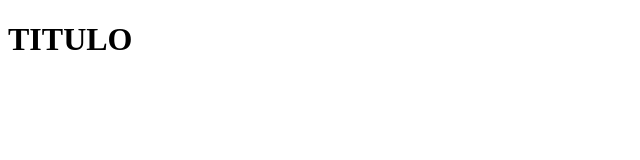
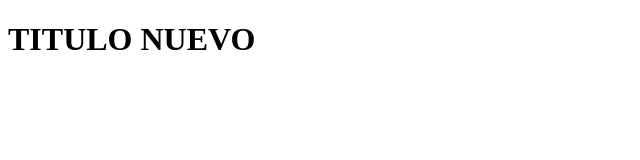
Before and after one commit to forhad10messi/GitKraken, a plain HTML site: page index.html in a window 1280 px wide. Shown: the whole page, without its empty margins (0-640 px from the left). Drawn offline with Linux system fonts and the light colour scheme.

Commit message:
Modificacion del Titulo

```diff
--- a/index.html
+++ b/index.html
@@ -7,6 +7,7 @@
     <title>Index</title>
 </head>
 <body>
-    <h1>TITULO</h1>
+    <h1>TITULO NUEVO</h1>
+
 </body>
 </html>
```
